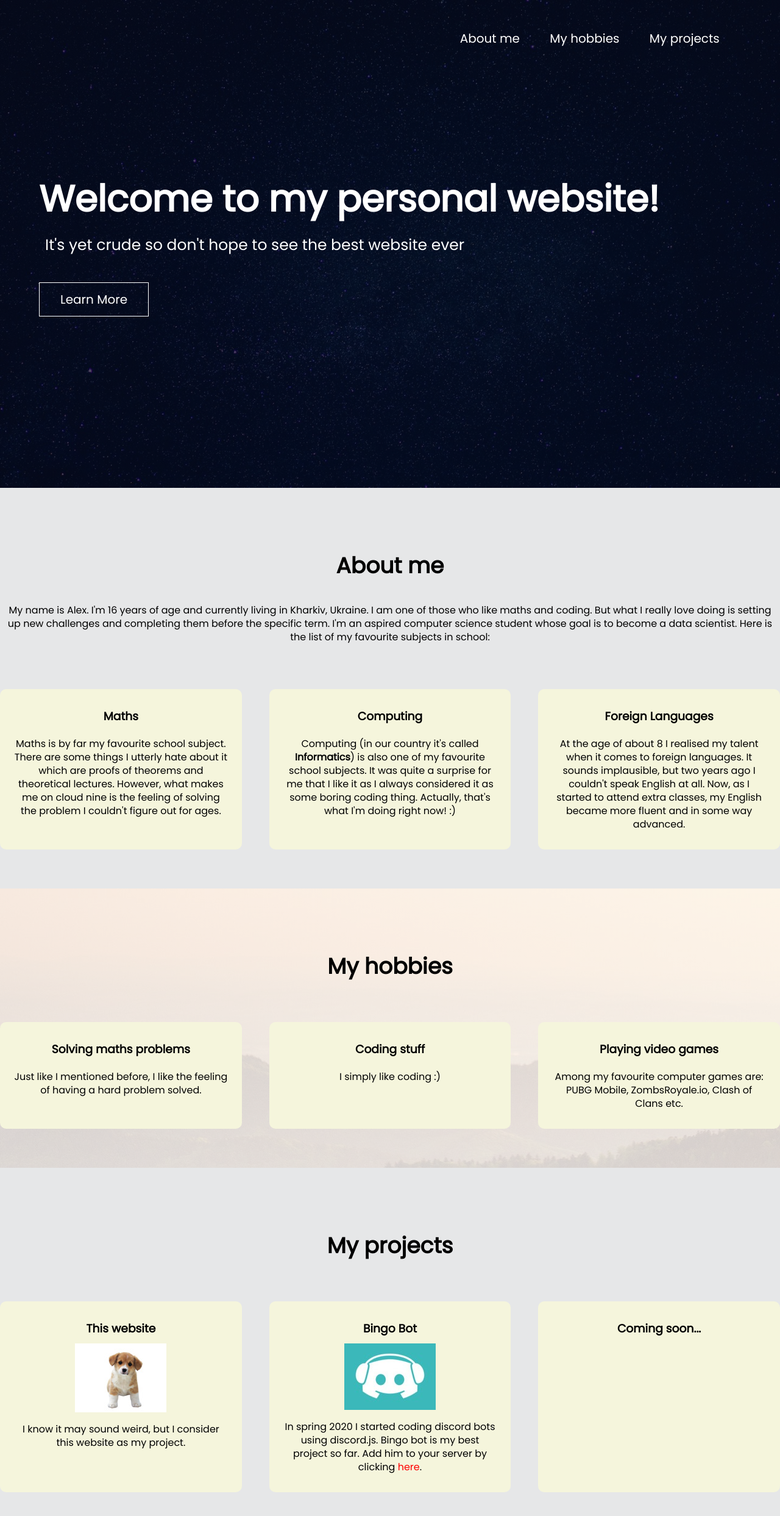
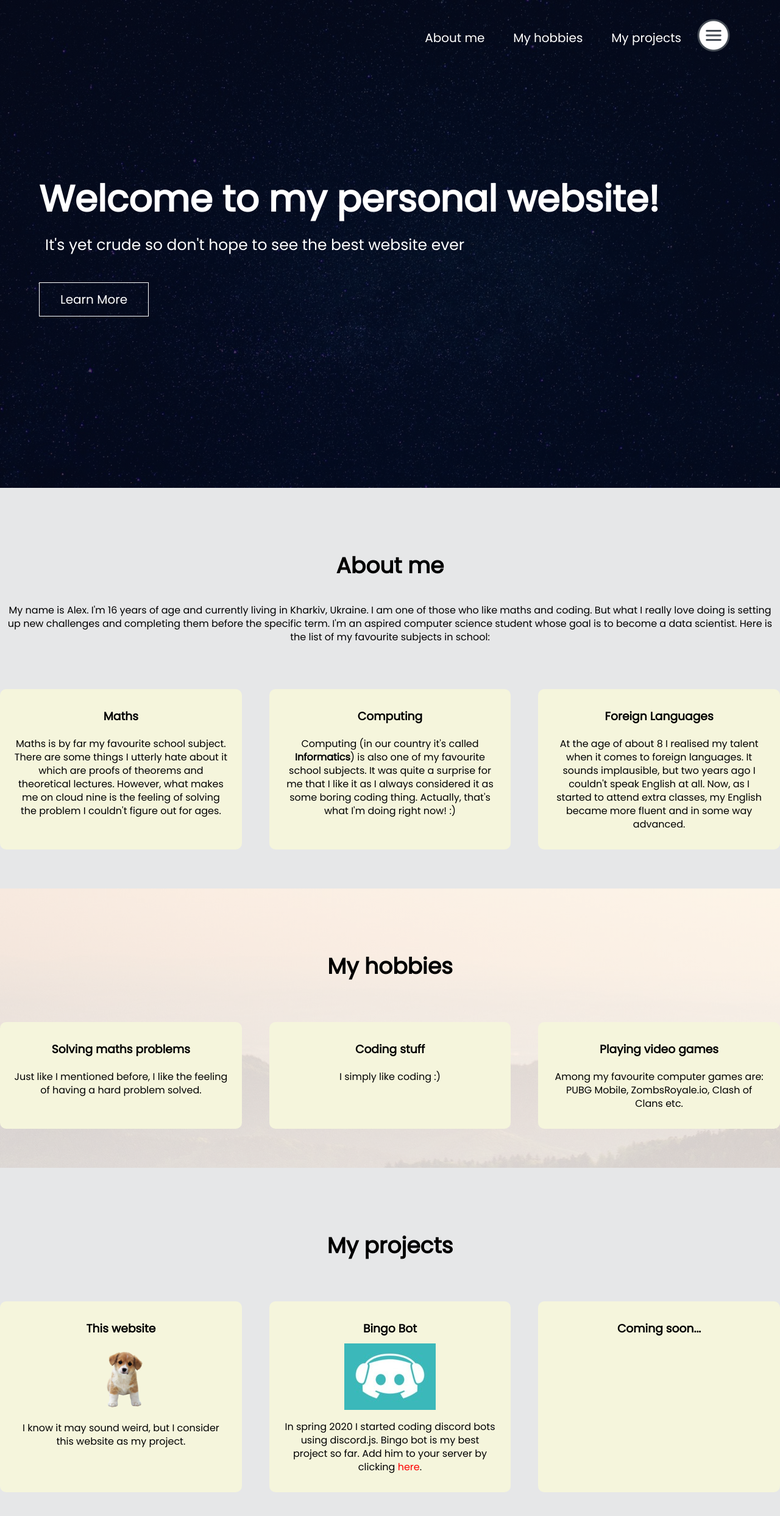
Before and after one commit to BingoYT/BingoYT.github.io, a plain HTML site: page index.html in a window 1280 px wide. Shown: the whole page at 61% size. Drawn offline with Linux system fonts and the light colour scheme.

Commit message:
Update index.html

```diff
--- a/index.html
+++ b/index.html
@@ -15,7 +15,7 @@
 <body>
   <section class = 'header' id = 'home'>
         <nav>
-          <div class = 'nav-links'>
+          <div class = 'nav-links' id = 'links'>
           <!--  <img src = 'images/menu.svg'> -->
            <!-- <i class="far fa-times-circle"></i>-->
         <ul>
@@ -26,6 +26,10 @@
         </ul>
       </div>
       <!-- <i class="fas fa-bars"></i> -->
+      <div class = 'icon' onclick="showMenu()">
+        <img src = 'images/menu-icon.png'>
+        <script src="script.js"></script>
+      </div>
       </nav>
 
       <div class = 'text-box'>
@@ -34,7 +38,6 @@
         <a href = "#about" class="hero-btn">Learn More</a>
   </div>
 </section>
-
 <section class = 'about' id = 'about'>
       <h1>About me</h1> <br>
       <p id = > My name is Alex. I'm 16 years of age and currently living in Kharkiv, Ukraine. I am one of those who like maths and coding. But what I really love doing is setting up new challenges and completing them before the specific term. I'm an aspired computer science student whose goal is to become a data scientist. Here is the list of my favourite subjects in school:</p>
@@ -77,11 +80,11 @@
     <div class = 'row'>
       <div class = 'col'>
         <h3>This website</h3>
-        <img src="images/dog.jpg">
+        <img src="images/dog.png">
         <p>I know it may sound weird, but I consider this website as my project.</p>
       <!--   <div class="hover-text-one">
           <figure class="effect-text-three">
-            <img src="images/dog.png" alt=""/>
+            <img src="images/dog.jpg" alt=""/>
               <figcaption>
           <h3>This website</h3>
           <p>I know it sounds weird, but I can consider this website as my project.</p>
```
